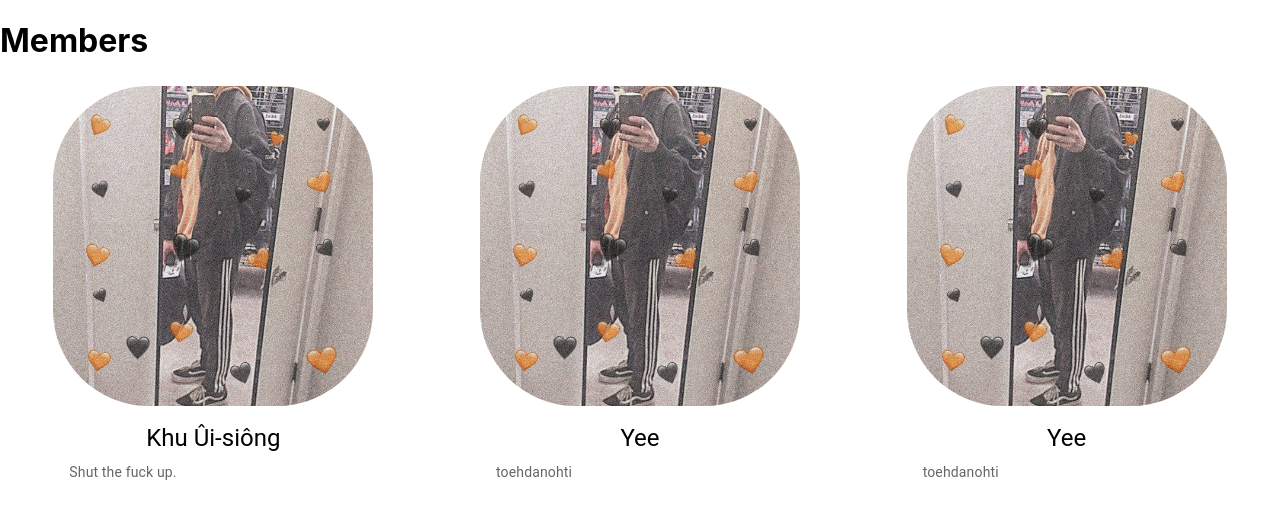
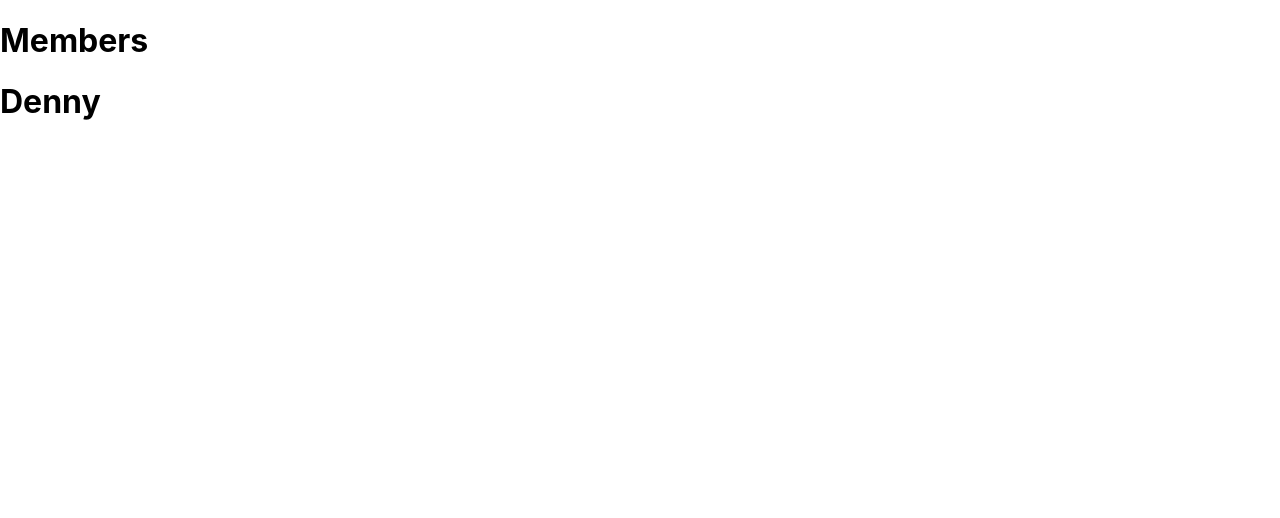
Before and after one commit to TMHsu-0413/react_sp, a React (Create React App) app: page /Denny in a window 1280 px wide. Shown: the top 518 px of the page. Built offline with nearby package versions, Linux system fonts and the light colour scheme.

Commit message:
[ADD]add React Router

```diff
--- a/src/App.tsx
+++ b/src/App.tsx
@@ -1,12 +1,21 @@
 import React from "react";
 import {Button} from '@mui/material'
 import HomepageBody from "./components/HomepageBody";
+import Roy_page from "./components/Roy_page/Roy_page";
+import Khu_page from "./components/Khu_page/Khu_page";
+import Denny_page from "./components/Denny_page/Denny_page";
+import {Routes, Route} from "react-router-dom"
 
 function App() {
   return (
     <div>
       <h1>Members</h1>
-      <HomepageBody />
+      <Routes>
+        <Route path="/" element={<HomepageBody />}></Route>
+        <Route path="/Roy" element={<Roy_page />}></Route>
+        <Route path="/Denny" element={<Denny_page />}></Route>
+        <Route path="/Khu" element={<Khu_page />}></Route>
+      </Routes>
     </div>
   );
 }
--- /dev/null
+++ b/src/components/Denny_page/Denny_page.tsx
@@ -0,0 +1,8 @@
+import * as React from 'react';
+
+
+function Denny_page(props : any){
+  return (<h1>Denny</h1>);
+}
+
+export default Denny_page;
--- a/src/components/HomepageBody.tsx
+++ b/src/components/HomepageBody.tsx
@@ -1,6 +1,7 @@
 import * as React from 'react';
 import { Box, Card, CardActions, CardContent, CardMedia, Typography } from '@mui/material'
 import imgKUS from '../images/homepage_kus.jpg'
+import {Link} from 'react-router-dom';
 
 function PhotoItem(props : any){
     return(
@@ -12,9 +13,11 @@ function PhotoItem(props : any){
                 sx={ {borderRadius: '30%'}}
             />
             <CardContent>
+            <Link to={props.items.name}>
             <Typography gutterBottom variant="h5" component="div" align="center">
                 {props.items.name}
             </Typography>
+            </Link>
             <Typography variant="body2" color="text.secondary">
                 {props.items.desc}
             </Typography>
@@ -31,17 +34,17 @@ function HomepageBody(props : any){
     const profileList : any = [
         {
             photo: imgKUS,
-            name: "Khu Ûi-siông",
+            name: "Khu",
             desc: "Shut the fuck up."
         },
         {
             photo: imgKUS,
-            name: "Yee",
+            name: "Roy",
             desc: "toehdanohti"
         },
         {
             photo: imgKUS,
-            name: "Yee",
+            name: "Denny",
             desc: "toehdanohti"
         },
     ];
--- /dev/null
+++ b/src/components/Khu_page/Khu_page.tsx
@@ -0,0 +1,8 @@
+import * as React from 'react';
+
+
+function Khu_page(props : any){
+  return (<h1>Khu</h1>);
+}
+
+export default Khu_page;
--- /dev/null
+++ b/src/components/Roy_page/Roy_page.tsx
@@ -0,0 +1,8 @@
+import * as React from 'react';
+
+
+function Roy_page(props : any){
+  return (<h1>Roy</h1>);
+}
+
+export default Roy_page;
--- a/src/index.tsx
+++ b/src/index.tsx
@@ -3,10 +3,13 @@ import ReactDOM from 'react-dom';
 import './index.css';
 import App from './App';
 import reportWebVitals from './reportWebVitals';
+import {BrowserRouter} from "react-router-dom"
 
 ReactDOM.render(
   <React.StrictMode>
-    <App />
+    <BrowserRouter>
+      <App />
+    </BrowserRouter>
   </React.StrictMode>,
   document.getElementById('root')
 );
```
